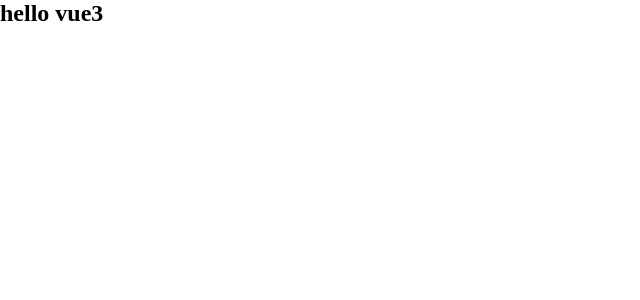
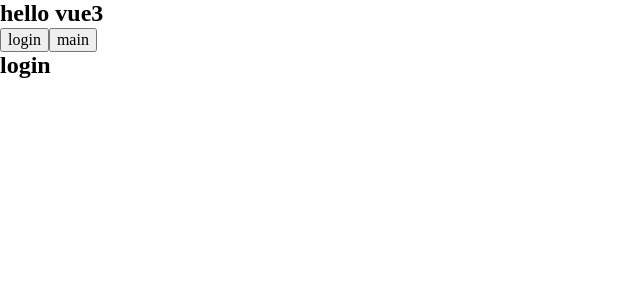
Before and after one commit to corey-wangdong/vue3-management-system, a Vue app: page /login in a window 1280 px wide. Before the commit this address had no page. Shown: the top 300 px of the page, without its empty margins (0-640 px from the left). Built offline with nearby package versions, Linux system fonts and the light colour scheme.

Commit message:
feat: 配置路由

```diff
--- a/src/App.vue
+++ b/src/App.vue
@@ -1,5 +1,8 @@
 <template>
   <h2>hello vue3</h2>
+  <router-link to="/login"><button>login</button></router-link>
+  <router-link to="/main"><button>main</button></router-link>
+  <router-view></router-view>
 </template>
 
 <script setup lang="ts">
--- a/src/router/index.ts
+++ b/src/router/index.ts
@@ -3,19 +3,22 @@ import { createRouter, createWebHistory } from "vue-router"
 const router = createRouter({
   history: createWebHistory(import.meta.env.BASE_URL),
   routes: [
-    // {
-    //   path: "/",
-    //   name: "home",
-    //   component: HomeView
-    // },
-    // {
-    //   path: "/about",
-    //   name: "about",
-    //   // route level code-splitting
-    //   // this generates a separate chunk (About.[hash].js) for this route
-    //   // which is lazy-loaded when the route is visited.
-    //   component: () => import("../views/AboutView.vue")
-    // }
+    {
+      path: "/",
+      redirect: "/main"
+    },
+    {
+      path: "/login",
+      component: () => import("../views/login/login.vue")
+    },
+    {
+      path: "/main",
+      component: () => import("../views/main/main.vue")
+    },
+    {
+      path: "/:pathMatch(.*)",
+      component: () => import("../views/not-found/not-found.vue")
+    }
   ]
 })
 
--- /dev/null
+++ b/src/views/login/login.vue
@@ -0,0 +1,15 @@
+<template>
+  <div class="login">
+    <h2>login</h2>
+  </div>
+</template>
+
+<script setup lang="ts">
+
+</script>
+
+<style lang="scss">
+  .login {
+
+  }
+</style>
--- /dev/null
+++ b/src/views/main/main.vue
@@ -0,0 +1,15 @@
+<template>
+  <div class="main">
+    <h2>main</h2>
+  </div>
+</template>
+
+<script setup lang="ts">
+
+</script>
+
+<style lang="scss">
+  .main {
+
+  }
+</style>
--- /dev/null
+++ b/src/views/not-found/not-found.vue
@@ -0,0 +1,15 @@
+<template>
+  <div class="not-found">
+    <h2>not-found</h2>
+  </div>
+</template>
+
+<script setup lang="ts">
+
+</script>
+
+<style lang="scss">
+  .not-found {
+
+  }
+</style>
```
Also changed, not shown: 1 other file (tests, documents, lock files or other folders).
